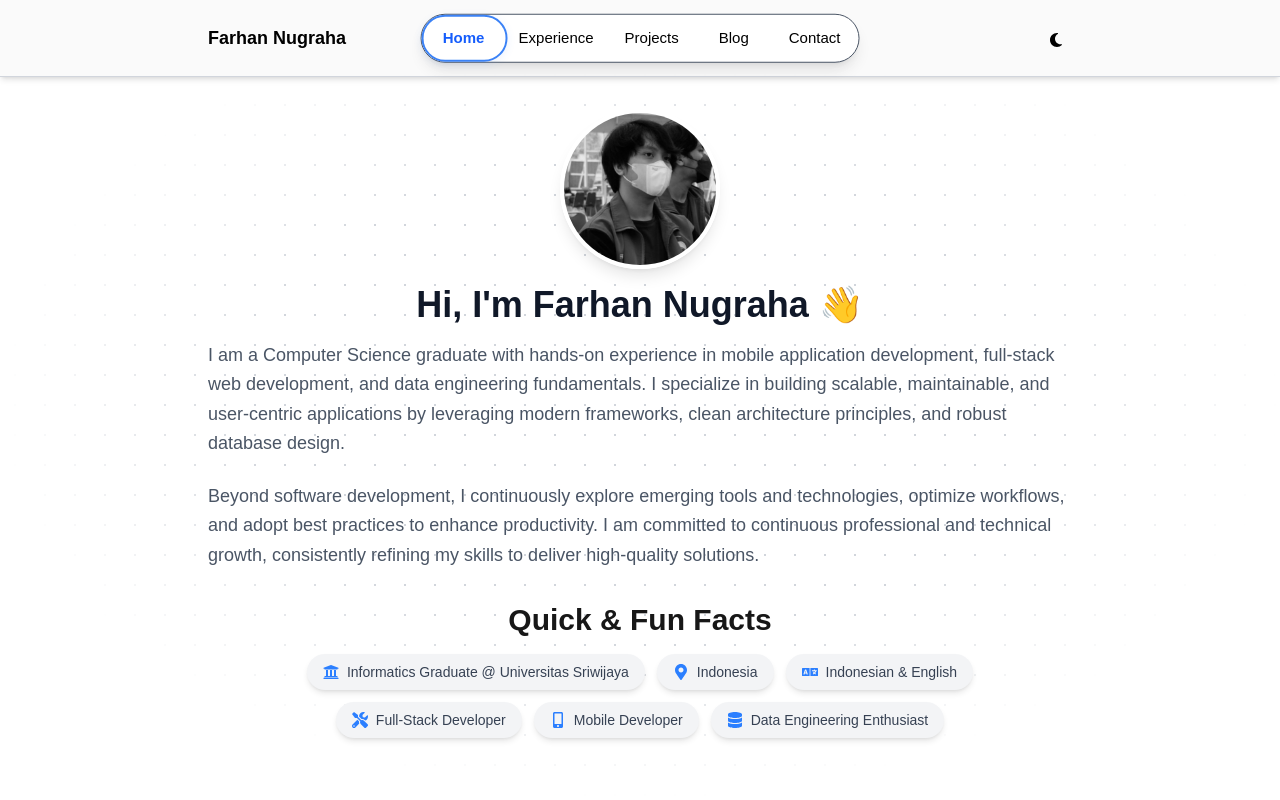
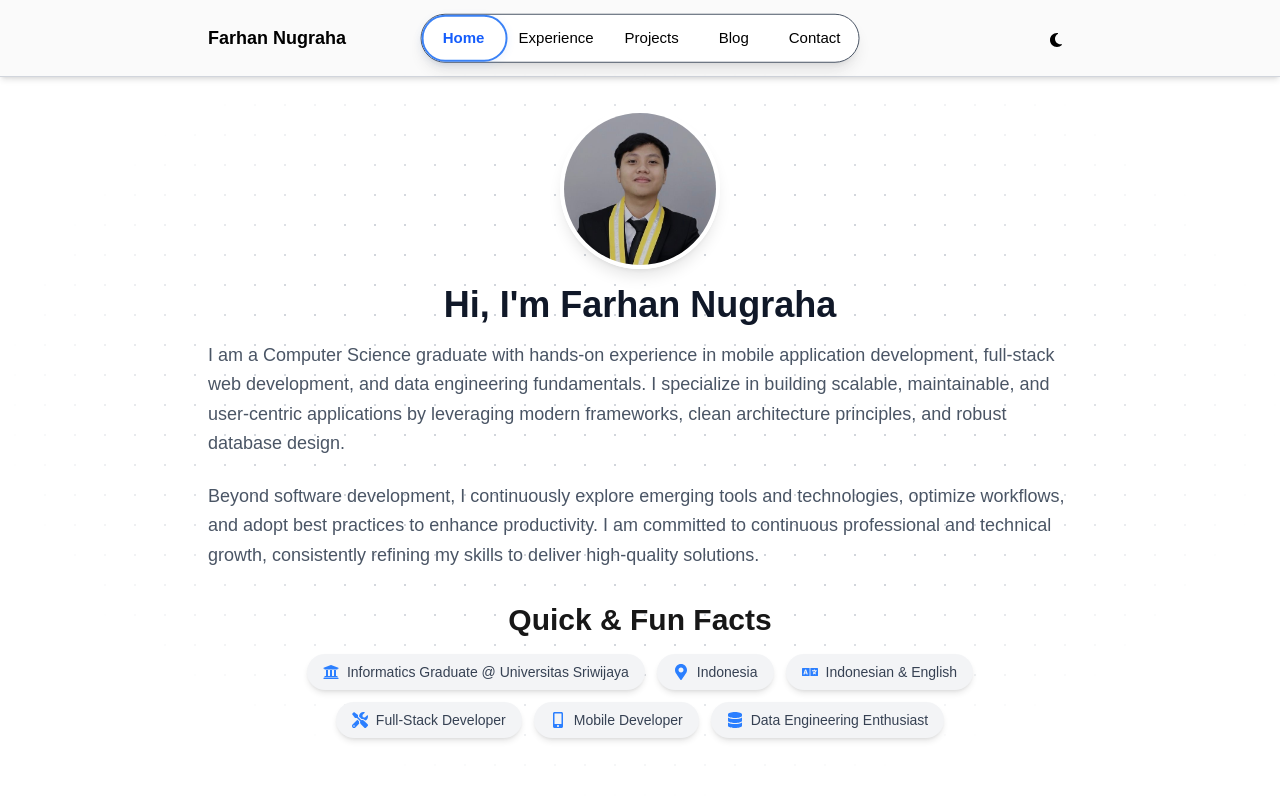
Before and after one commit to Farhanugraha/portofolio-nextjs, a Next.js app: page / in a window 1280 px wide. Shown: the top 800 px of the page. Built offline with nearby package versions, Linux system fonts and the light colour scheme; a web font is replaced by a local one.

Commit message:
update profile pictures

```diff
--- a/app/page.tsx
+++ b/app/page.tsx
@@ -38,7 +38,7 @@ export default function Home() {
         <div className="flex justify-center mb-4">
           <div className="relative w-40 h-40 rounded-full overflow-hidden shadow-lg border-4 border-white dark:border-gray-700">
             <Image
-              src="/photo/profilepict.jpg"
+              src="/photo/profilepicture.jpg"
               alt="Farhan Nugraha"
               fill
               className="object-cover"
@@ -47,7 +47,7 @@ export default function Home() {
         </div>
 
         <h1 className="text-3xl sm:text-4xl font-bold mb-4 text-gray-900 dark:text-gray-100">
-          Hi, I&apos;m Farhan Nugraha 👋
+          Hi, I&apos;m Farhan Nugraha
         </h1>
 
         <p className="text-base sm:text-lg text-gray-600 dark:text-gray-300 max-w-4xl mx-auto text-left mb-6 leading-relaxed">
```
Also changed, not shown: public/photo/profilepict.jpg (deleted), public/photo/profilepicture.jpg (added).
